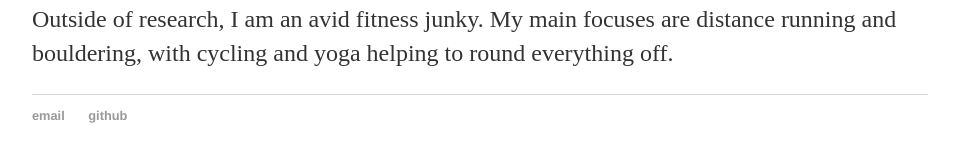
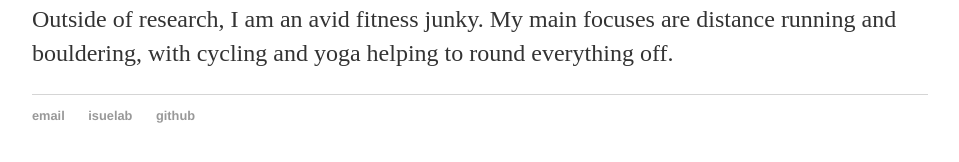
Before and after one commit to crpittman/crpittman.github.io, a Jekyll site: the page built from index.html, in a window 1280 px wide. Shown: the part 386-548 px from the top of the page, without its empty margins (160-1119 px from the left). Built offline with Jekyll 4.4.1, drawn with Linux system fonts in a browser that asks for light colours.

Commit message:
Update default.html

```diff
--- a/_layouts/default.html
+++ b/_layouts/default.html
@@ -22,6 +22,7 @@
 			<footer>
 	    		<ul>
 	        		<li><a href="mailto:pittmancoreyr@gmail.com">email</a></li>
+	        		<li><a href="http://www.eecs.ucf.edu/isuelab/">isuelab</a></li>
 	        		<li><a href="https://github.com/crpittman">github</a></li>
 				</ul>
 			</footer>
```
